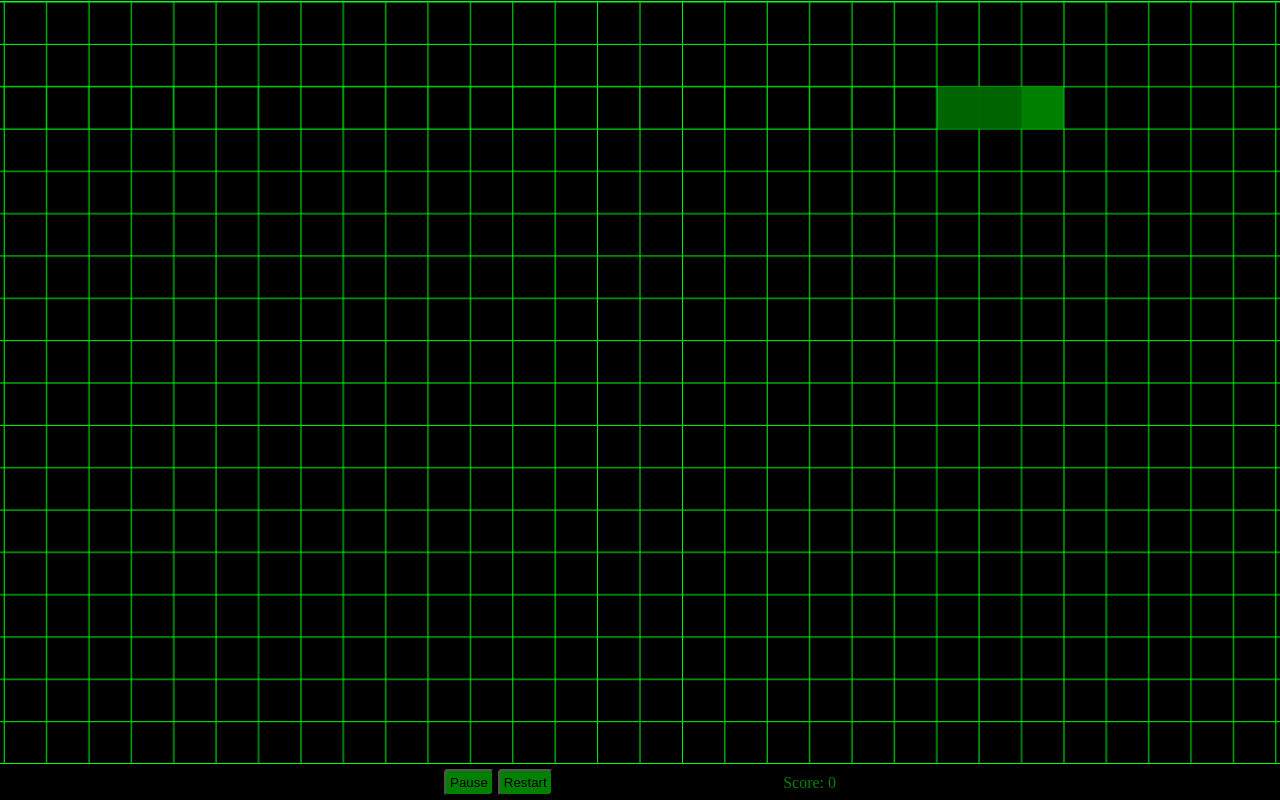
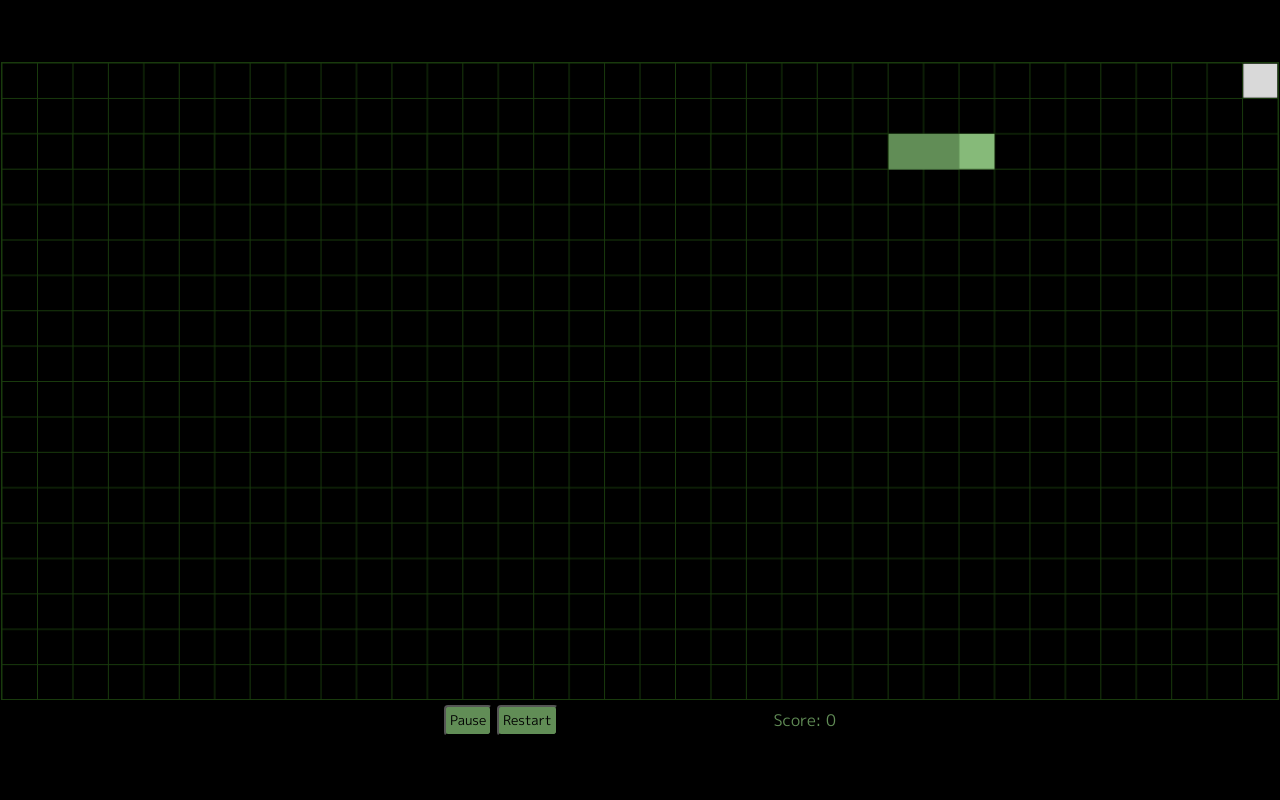
Before and after one commit to Flmob/asa-games-bot, a website: page games/snake/index.html in a window 1280 px wide. Both pictures are taken after a click on the button "Play". Drawn offline with Linux system fonts and the light colour scheme.

Commit message:
snale: font and colors update

```diff
--- a/games/snake/css/main.css
+++ b/games/snake/css/main.css
@@ -15,6 +15,11 @@ body {
 
 body {
   background-color: black;
+}
+
+body,
+button {
+  font-family: "M PLUS 1p", sans-serif;
 }
 
 .wrapper {
@@ -70,7 +75,7 @@ body {
 }
 
 canvas {
-  border: 1px solid rgb(0, 255, 17);
+  border: 1px solid #193a0d;
 }
 
 .info-board {
@@ -87,7 +92,7 @@ canvas {
 }
 
 .score-wrapper {
-  color: green;
+  color: #618d56;
   pointer-events: none;
 }
 
@@ -95,7 +100,7 @@ canvas {
 .restart,
 .keyboard-toggle {
   padding: 4px;
-  background-color: green;
+  background-color: #618d56;
   border-radius: 4px;
   outline: none;
   cursor: pointer;
@@ -103,7 +108,7 @@ canvas {
 }
 
 .keyboard-toggle.toggled {
-  background-color: darkgreen;
+  background-color: #86ba79;
 }
 
 .keyboard {
@@ -136,7 +141,7 @@ canvas {
 }
 
 .action {
-  background-color: green;
+  background-color: #86ba79;
 }
 
 .key {
@@ -145,18 +150,20 @@ canvas {
   width: 60px;
 
   border-radius: 3px;
-  border: 2px solid darkgreen;
+  border: 2px solid #618d56;
 }
 
-@media screen and (orientation: landscape) {
-  .wrapper {
-    justify-content: center;
-  }
-
+@media screen and (min-aspect-ratio: 21 / 11) {
   .visible-zone,
   .canvas-wrapper {
     height: 100%;
     width: auto;
+  }
+}
+
+@media screen and (min-aspect-ratio: 1.25 / 1) {
+  .wrapper {
+    justify-content: center;
   }
 
   .keyboard,
--- a/games/snake/index.html
+++ b/games/snake/index.html
@@ -9,6 +9,12 @@
     />
     <title>Snake</title>
     <link rel="shortcut icon" type="image/x-icon" href="favicon.ico" />
+    <link rel="preconnect" href="https://fonts.googleapis.com" />
+    <link rel="preconnect" href="https://fonts.gstatic.com" crossorigin />
+    <link
+      href="https://fonts.googleapis.com/css2?family=M+PLUS+1p&display=swap"
+      rel="stylesheet"
+    />
     <link rel="stylesheet" href="./css/main.css" />
     <link rel="stylesheet" href="./css/modal.css" />
   </head>
--- a/games/snake/js/constants.js
+++ b/games/snake/js/constants.js
@@ -21,6 +21,11 @@ const actions = {
   KeyA: LEFT,
 };
 
+const foodColor = "#D9D9D9";
+const snakeBodyColor = "#618D56";
+const snakeHeadColor = "#86BA79";
+const boardBorderColor = "#193A0D";
+
 // for food animation
 const maxOutline = 4;
 const defaultOutline = {
--- a/games/snake/js/game.js
+++ b/games/snake/js/game.js
@@ -86,7 +86,7 @@ class Snake {
   }
 
   drawField() {
-    this.ctx.strokeStyle = "rgb(0, 255, 17)";
+    this.ctx.strokeStyle = boardBorderColor;
 
     for (let x = 0; x <= this.fieldWidth; x++) {
       this.ctx.moveTo(x * this.scale, 0);
@@ -104,7 +104,7 @@ class Snake {
   clearCell(x, y) {
     this.ctx.clearRect(x * this.scale, y * this.scale, this.scale, this.scale);
 
-    this.ctx.strokeStyle = "rgb(0, 255, 17)";
+    this.ctx.strokeStyle = boardBorderColor;
     this.ctx.strokeRect(x * this.scale, y * this.scale, this.scale, this.scale);
   }
 
@@ -127,7 +127,7 @@ class Snake {
 
     this.clearCell(x, y);
 
-    this.ctx.fillStyle = "red";
+    this.ctx.fillStyle = foodColor;
 
     const size = this.scale - maxOutline * 2 + outlineWidth * 2;
 
@@ -209,7 +209,7 @@ class Snake {
       const { x, y } = this.snakeRemovedTail;
       this.clearCell(x, y);
 
-      this.ctx.fillStyle = "green";
+      this.ctx.fillStyle = snakeHeadColor;
       this.ctx.fillRect(
         this.snake[0].x * this.scale,
         this.snake[0].y * this.scale,
@@ -217,7 +217,7 @@ class Snake {
         this.scale
       );
 
-      this.ctx.fillStyle = "darkgreen";
+      this.ctx.fillStyle = snakeBodyColor;
       this.ctx.fillRect(
         this.snake[1].x * this.scale,
         this.snake[1].y * this.scale,
@@ -226,7 +226,7 @@ class Snake {
       );
     } else {
       this.snake.forEach(({ x, y }, index) => {
-        this.ctx.fillStyle = index ? "darkgreen" : "green";
+        this.ctx.fillStyle = index ? snakeBodyColor : snakeHeadColor;
         this.ctx.fillRect(
           x * this.scale,
           y * this.scale,
```
